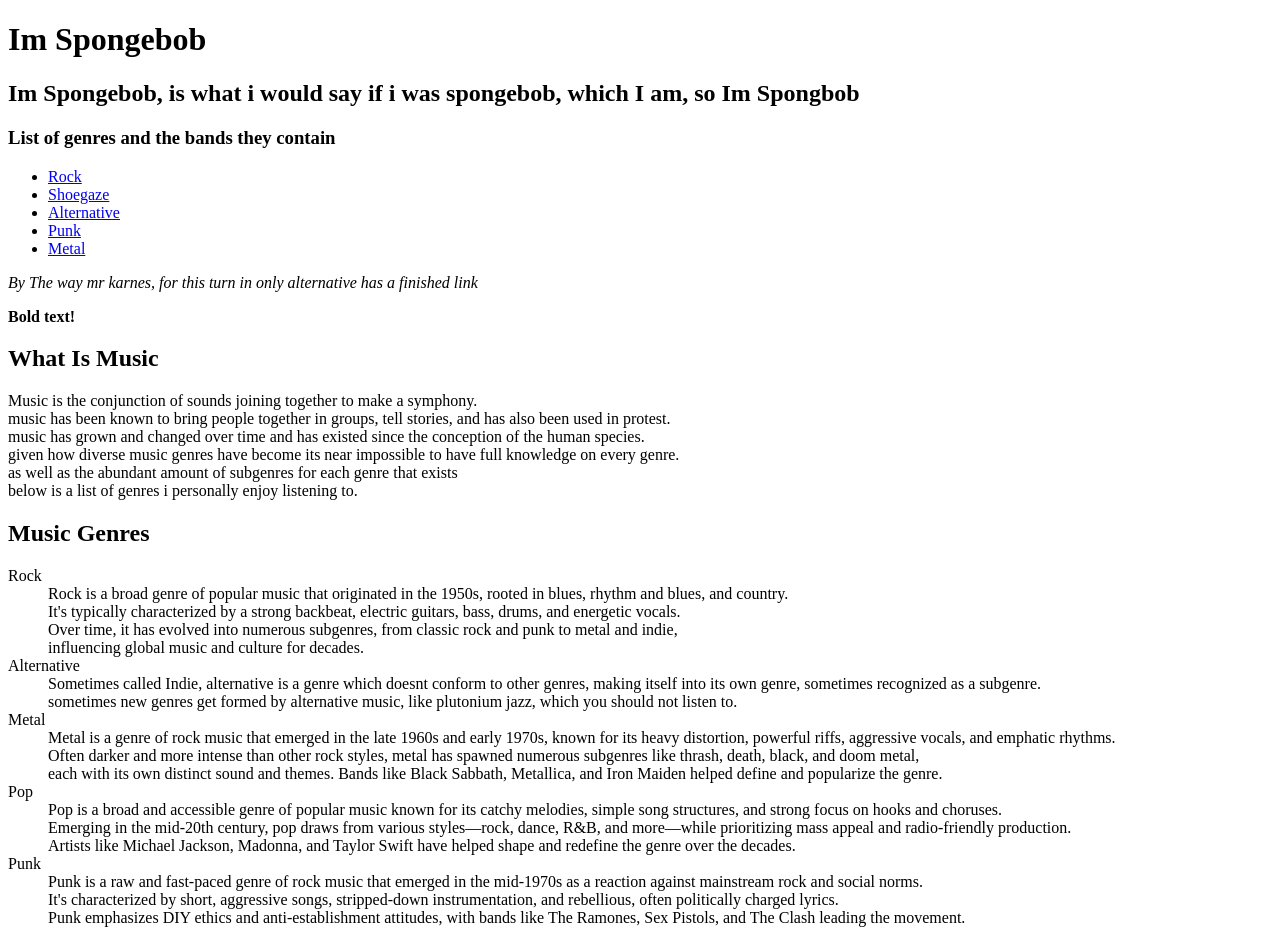
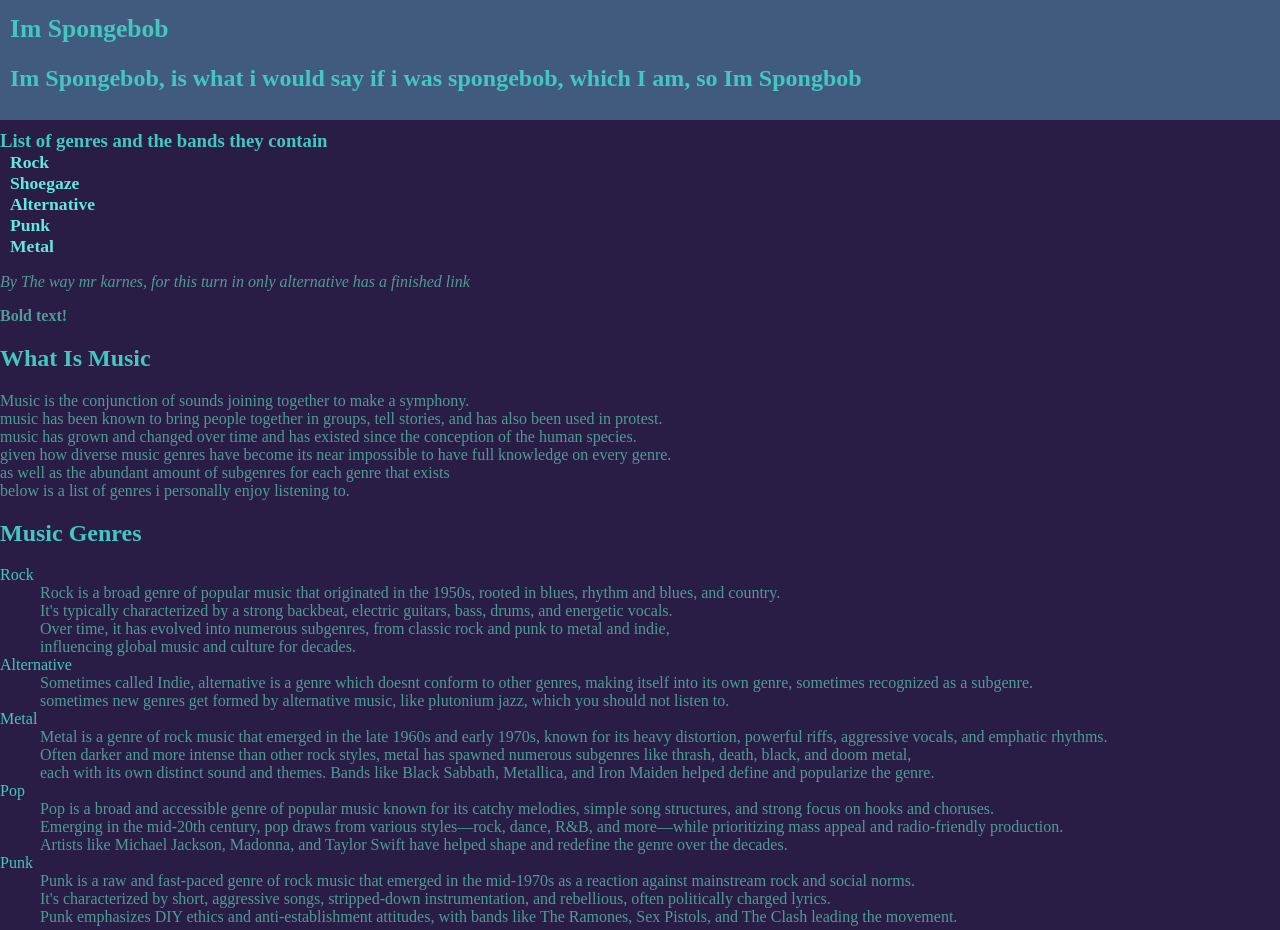
Before and after one commit to TitleFightFan27/WebDevCE, a plain HTML site: page First Website Thing/index.html in a window 1280 px wide. Shown: the top 930 px of the page. Drawn offline with Linux system fonts and the light colour scheme.

Commit message:
decorated my index and alternative pages

```diff
--- /dev/null
+++ b/First Website Thing/Decor.css
@@ -0,0 +1,71 @@
+
+
+body {
+    margin: 0;
+    background-color: #291c45;
+    color: #509b99;
+
+}
+
+header {
+    color: #44c6c2;
+    padding: .5rem 10px;
+    margin-bottom: 10px;
+    background-color: #415b7e;
+}
+header h1 {
+    padding: 0;
+    margin: 0;
+}
+
+header span{
+font-size:  1.6rem; ;
+}
+
+nav h3 {
+    color: #44c6c2;
+    margin: 0;
+}
+nav ul {
+    margin: 0;
+    padding: 0 10px;
+}
+
+nav a {
+
+    color: #64e7dd;
+    text-decoration: none;
+    font-size: 1.1rem;
+
+    font-weight: 700;
+
+}
+nav li a:hover{
+ color: white;
+}
+main h2 {
+     color: #44c6c2;
+}
+
+main dl dt {
+    color: #44c6c2;
+}
+
+main a{
+    color: #64e7dd;
+    text-decoration: none;
+
+}
+main li a:hover {
+    color: white;
+}
+
+main h3 {
+     color: #44c6c2;
+}
+main address { font-style: normal;
+    background-color: #291c45;
+    padding: .5rem;
+    border-radius: 10px;
+    border: 1px solid #291c45;
+    width: 200px;}
--- a/First Website Thing/index.html
+++ b/First Website Thing/index.html
@@ -6,6 +6,7 @@
     <meta name="Author" content="Zach">
     <meta name="description" content="Music">
     <meta name="viewport" content="width=device-width, initial-scale=1.0">
+    <link rel="stylesheet" href="Decor.css">
     <title>im Spongebob</title>
 </head>
 <!--Look wow an html comment!!-->
```
Also changed, not shown: First Website Thing/Alternative.html (+1 -0 lines).
